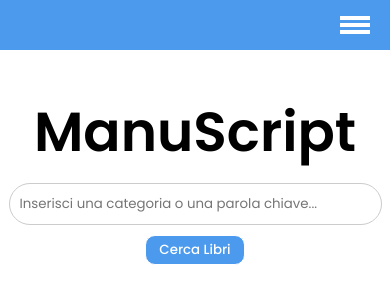
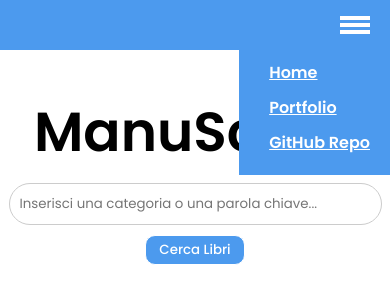
Before and after one commit to frafiore96/manuscript, a plain HTML site: page index.html in a window 390 px wide. Both pictures are taken after a click on the element 355 px from the left and 25 px from the top of the page. Drawn offline with Linux system fonts and the light colour scheme.

Commit message:
modifica 21.04.24 ore 11:46

```diff
--- a/assets/js/script.js
+++ b/assets/js/script.js
@@ -1,4 +1,16 @@
+
+//Hamburger menu on mobile and tablet devices
 document.addEventListener('DOMContentLoaded', function () {
+  const hamburgerMenu = document.querySelector('.hamburger-menu');
+  const navList = document.querySelector('.nav-list');
+
+  hamburgerMenu.addEventListener('click', function () {
+    navList.classList.toggle('show'); // Add/remove'show' when hamburger menu is clicked
+  });
+});
+
+//Search engine
+  document.addEventListener('DOMContentLoaded', function () {
   const searchInput = document.getElementById('searchInput');
   const bookListDiv = document.getElementById('bookList');
   const searchButton = document.querySelector('button');
--- a/index.html
+++ b/index.html
@@ -32,7 +32,7 @@
   </div>
     <h1>ManuScript</h1>
   <input type="text" id="searchInput" class="search-box" placeholder="Inserisci una categoria o una parola chiave...">
-  <button class="search-bottom" onclick="searchBooks()" submit="searchBooks()">Cerca Libri</button>
+  <button class="search-bottom" onclick="searchBooks()">Cerca Libri</button>
   <div id="loading" class="loading"></div>
   <div id="bookList"></div>
 </body>
```
Also changed, not shown: README.md.
